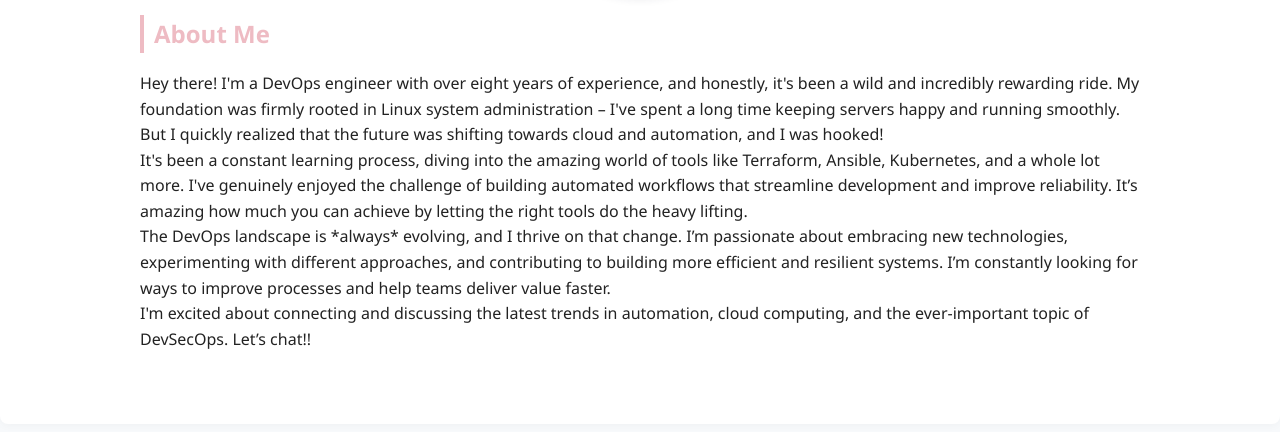
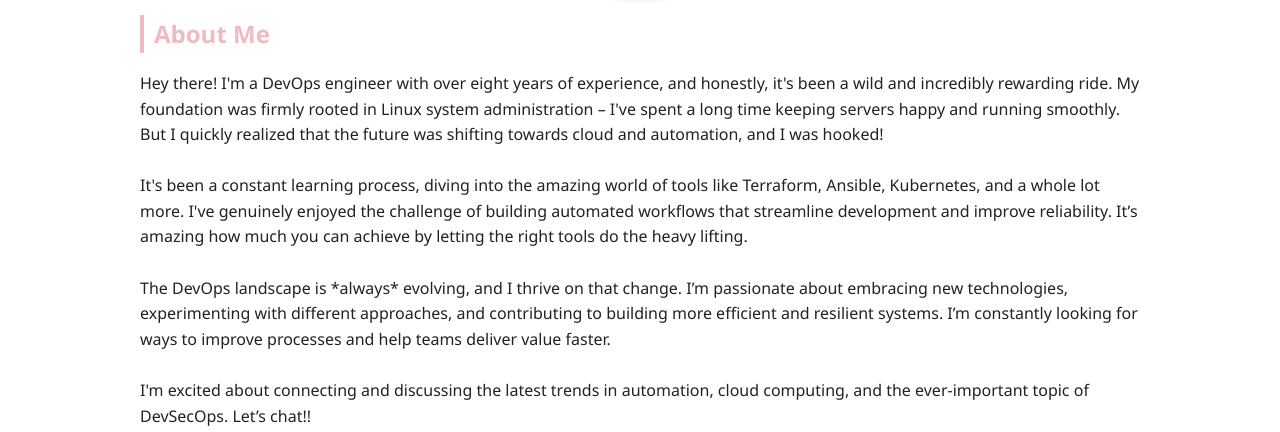
Before and after one commit to devopscmplify/project-house, a plain HTML site: page index.html in a window 1280 px wide. Shown: the part 385-817 px from the top of the page. Drawn offline with Linux system fonts and the light colour scheme.

```diff
--- a/index.html
+++ b/index.html
@@ -38,18 +38,18 @@
                             a wild and incredibly rewarding ride. My foundation was firmly rooted in Linux system
                             administration – I've spent a long time keeping servers happy and running
                             smoothly. But I quickly realized that the future was shifting towards cloud and automation,
-                            and I was hooked!</p>
+                            and I was hooked!</p><br>
 
                         <p>It's been a constant learning process, diving into the amazing world of tools like Terraform,
                             Ansible, Kubernetes, and a whole lot more. I've genuinely enjoyed the challenge of building
                             automated workflows that streamline development and improve
                             reliability. It’s amazing how much you can achieve by letting the right tools do the heavy
-                            lifting.</p>
+                            lifting.</p><br>
 
                         <p>The DevOps landscape is *always* evolving, and I thrive on that change. I’m passionate about
                             embracing new technologies, experimenting with different approaches, and contributing to
                             building more efficient and resilient systems. I’m constantly looking for
-                            ways to improve processes and help teams deliver value faster.</p>
+                            ways to improve processes and help teams deliver value faster.</p><br>
 
                         <p>I'm excited about connecting and discussing the latest trends in automation, cloud computing,
                             and the ever-important topic of DevSecOps. Let’s chat!!</p>
```
